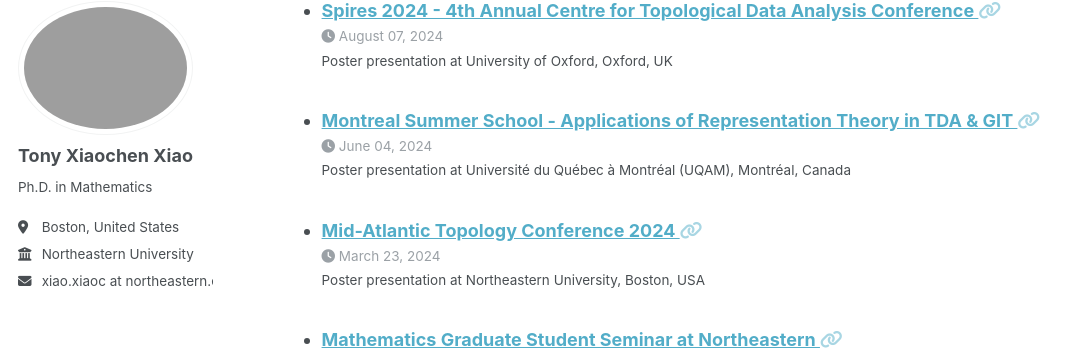
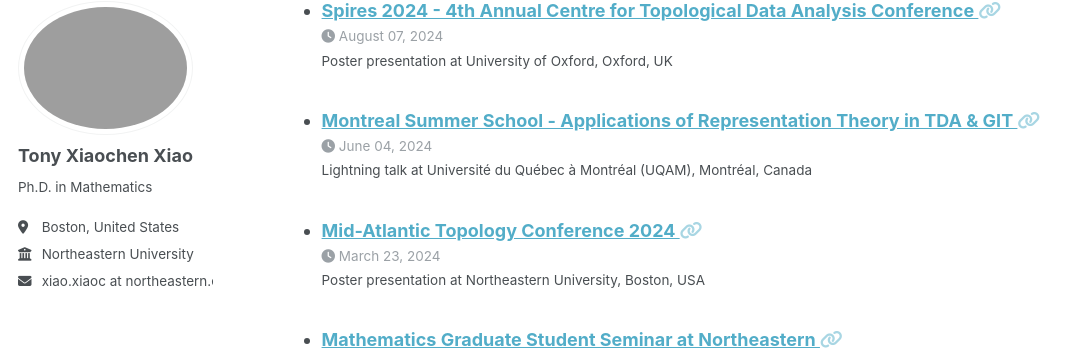
Before and after one commit to tonyxiaochenxiao/tonyxiaochenxiao.github.io, a Jekyll site: the page built from _pages/cv.md, in a window 1280 px wide and 900 px high, scrolled down 1288 px. Shown: the part 98-452 px from the top of the window, without its empty margins (0-1084 px from the left). Built offline with Jekyll 4.4.1, drawn with Linux system fonts in a browser that asks for light colours; a script that is not in the unit is left out.

Commit message:
Update montreal.md

```diff
--- a/_talks/montreal.md
+++ b/_talks/montreal.md
@@ -1,9 +1,9 @@
 ---
 title: "Montreal Summer School - Applications of Representation Theory in TDA & GIT"
 collection: talks
-type: "Poster presentation"
+type: "Lightning talk"
 link: https://sites.google.com/view/montreal-rep-summer-school2024/home
-permalink: /talks/montreal
+permalink: /files/Montreal_School_Talk.png
 venue: "Université du Québec à Montréal (UQAM)"
 date: 2024-06-04
 location: "Montréal, Canada"
```
